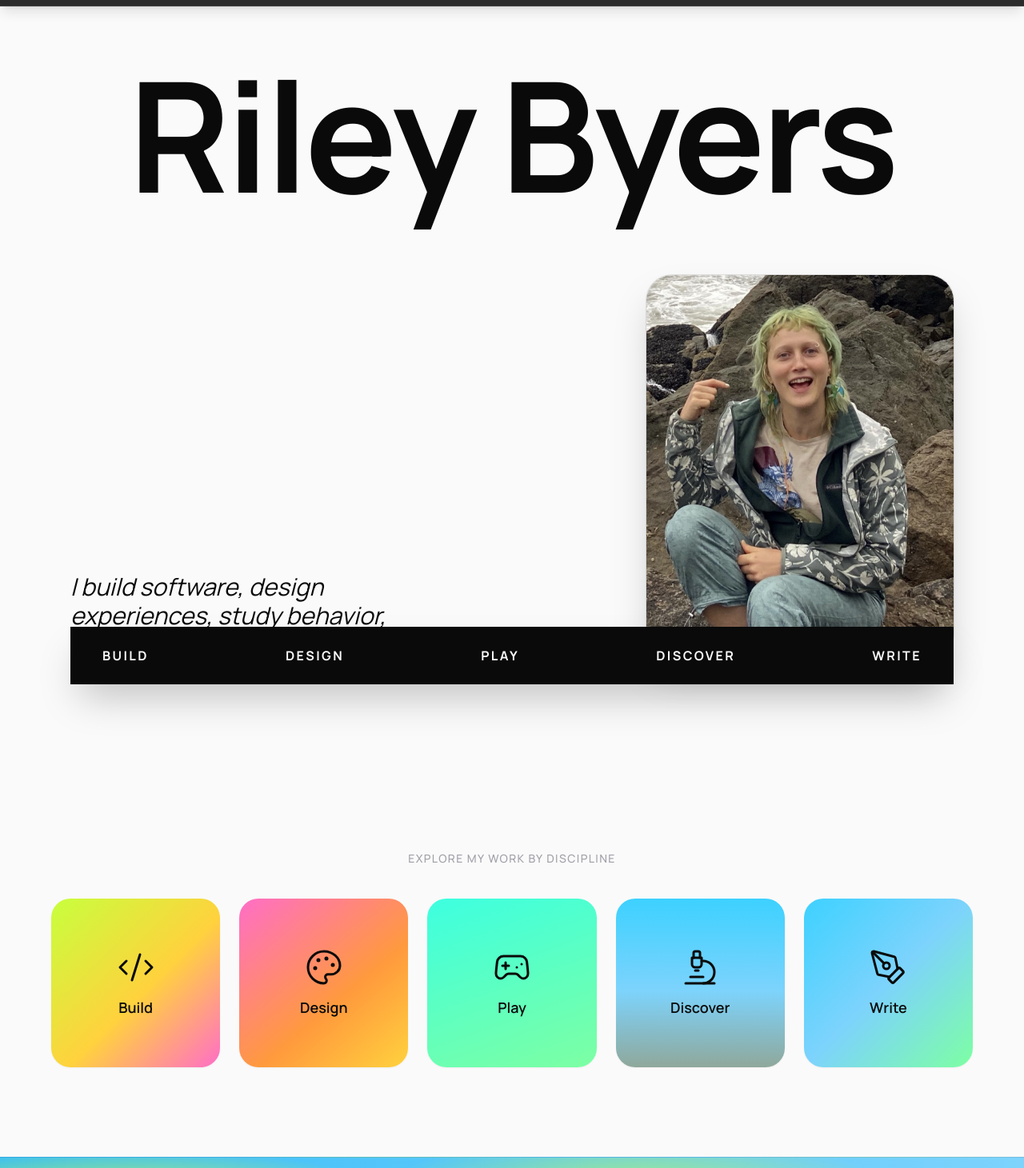
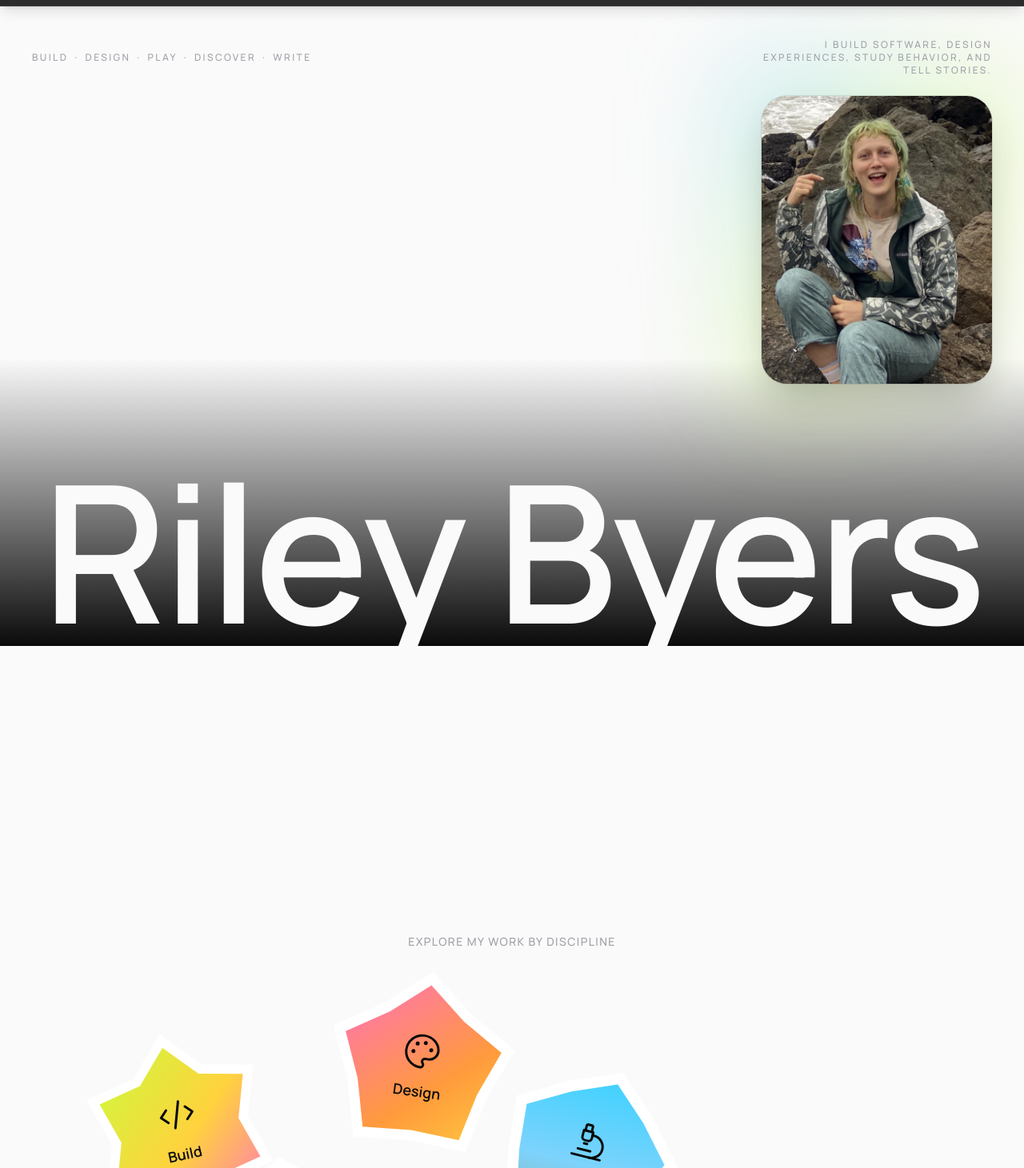
Before and after one commit to rileyb3/portfolio, a Next.js app: page / in a window 1280 px wide. Shown: the part 29-1490 px from the top of the page at 80% size. Built offline with nearby package versions, Linux system fonts and the light colour scheme.

Commit message:
Revert Hero/Disciplines to the scroll-animated version

```diff
--- a/src/components/Disciplines.tsx
+++ b/src/components/Disciplines.tsx
@@ -28,22 +28,75 @@ const tiles = categories.map((c) => ({
   id: c.id,
 }));
 
-// Gave up on the star/blob shape experiment — two rounds of hand-drawn
-// clip-path polygons both landed badly (too sharp, illegible, overlaps
-// that didn't read as intentional). Plain rounded squares in an evenly
-// spaced grid, with the same bright gradients carrying the color/energy
-// instead of the outline.
-const gradients = [
-  "linear-gradient(135deg, #C8FF3D 0%, #FFD23D 55%, #FF6EC7 100%)",
-  "linear-gradient(140deg, #FF6EC7 0%, #FF9A3D 60%, #FFD23D 100%)",
-  "linear-gradient(160deg, #3DFFE0 0%, #7DFFA3 100%)",
-  "linear-gradient(180deg, #3DD1FF 0%, #7DD3FC 55%, #8FA89B 100%)",
-  "linear-gradient(135deg, #3DD1FF 0%, #7DD3FC 50%, #7DFFA3 100%)",
+// Five distinct blunt, rounded-point stars (5-6 points each, shallow
+// notches) — a deliberate walk-back from an earlier 14-point version that
+// was too sharp/spiky to hold an icon + word without clipping into the
+// points. Each is generated as outer/inner radius pairs around a center
+// so the interior stays a big, mostly-flat hexagon/pentagon rather than a
+// thin hub between long spikes.
+const starShapes = [
+  "polygon(50% 2%, 67% 20.6%, 91.6% 26%, 84% 50%, 91.6% 74%, 67% 79.4%, 50% 98%, 33% 79.4%, 8.4% 74%, 16% 50%, 8.4% 26%, 33% 20.6%)",
+  "polygon(50% 3%, 71.2% 20.9%, 94.7% 35.5%, 84.2% 61.1%, 77.6% 88%, 50% 86%, 22.4% 88%, 15.8% 61.1%, 5.3% 35.5%, 28.8% 20.9%)",
+  "polygon(50% 6%, 68% 18.8%, 88.1% 28%, 86% 50%, 88.1% 72%, 68% 81.2%, 50% 94%, 32% 81.2%, 11.9% 72%, 14% 50%, 11.9% 28%, 32% 18.8%)",
+  "polygon(57.8% 5.7%, 77.3% 23.6%, 94.6% 43.7%, 83.6% 67.8%, 69.7% 90.5%, 43.4% 87.4%, 17.6% 81.3%, 12.4% 55.3%, 10.3% 28.9%, 33.4% 15.8%)",
+  "polygon(61.9% 5.6%, 76.9% 23.1%, 94.4% 38.1%, 86.7% 59.8%, 82.5% 82.5%, 59.8% 86.7%, 38.1% 94.4%, 23.1% 76.9%, 5.6% 61.9%, 13.3% 40.2%, 17.5% 17.5%, 40.2% 13.3%)",
+];
+
+// A clip-path shape like this doesn't play well with a CSS border (the
+// border box is rectangular and gets chopped at odd angles) — instead each
+// tile is two nested elements sharing its own clip-path: an outer one
+// filled solid white (the page background) and, via padding, a thick
+// visible margin, and an inset inner one filled with the tile's gradient.
+// Wherever two tiles overlap, that opaque white margin shows through as a
+// clean gap between them rather than the colors muddying — the padding
+// has to be chunky (not a hairline) for that gap to actually read at this
+// scale.
+const outlineColor = "#ffffff";
+
+// Bright, non-uniform gradients per tile — genuinely different hues rather
+// than tints of the same accent, per "bright colors" + "gradient". rotate
+// feeds a single JS-computed transform (see render) rather than Tailwind's
+// rotate-* utilities, since those and an inline `style.transform` would
+// fight over the same CSS property — inline style always wins, silently
+// no-op'ing the classes. Positions are spaced for partial, not total,
+// overlap — total overlap was swallowing whichever tile ended up behind.
+const blobStyle = [
+  {
+    top: "36%",
+    left: "14%",
+    rotate: -12,
+    gradient: "linear-gradient(135deg, #C8FF3D 0%, #FFD23D 55%, #FF6EC7 100%)",
+  },
+  {
+    top: "22%",
+    left: "40%",
+    rotate: 8,
+    gradient: "linear-gradient(140deg, #FF6EC7 0%, #FF9A3D 60%, #FFD23D 100%)",
+  },
+  {
+    top: "62%",
+    left: "26%",
+    rotate: -8,
+    gradient: "linear-gradient(160deg, #3DFFE0 0%, #7DFFA3 100%)",
+  },
+  {
+    top: "42%",
+    left: "58%",
+    rotate: 14,
+    gradient: "linear-gradient(180deg, #3DD1FF 0%, #7DD3FC 55%, #8FA89B 100%)",
+  },
+  {
+    top: "66%",
+    left: "68%",
+    rotate: -10,
+    gradient: "linear-gradient(135deg, #3DD1FF 0%, #7DD3FC 50%, #7DFFA3 100%)",
+  },
 ];
 
 export default function Disciplines() {
   const ref = useRef<HTMLDivElement>(null);
   const [visible, setVisible] = useState(false);
+  const [hoveredId, setHoveredId] = useState<string | null>(null);
 
   useEffect(() => {
     const el = ref.current;
@@ -62,42 +115,70 @@ export default function Disciplines() {
   }, []);
 
   return (
-    // Normal flow now — no negative margin/overlap trick, since Hero no
-    // longer has a sticky element that needs covering. bg-paper matches
-    // Hero above and the rest of the landing page below.
     <section
       id="disciplines"
       ref={ref}
-      className="scroll-mt-6 bg-paper px-6 py-20 text-center sm:py-28"
+      // min-h-[85vh] is a safety floor, not the main mechanism: this section
+      // rides up over Hero via -mt-[70vh] and (at z-20, above Hero's z-10)
+      // is what hides Hero's sticky name/photo once you scroll past it. The
+      // canvas below (h-[60-70vh] depending on breakpoint) plus its own
+      // padding/heading already clears the required 70vh on its own — this
+      // floor only kicks in on unusually short viewports, so it shouldn't
+      // add visible extra empty space beyond what the content needs. bg-paper
+      // matches Hero above it — this and Hero are a deliberate light
+      // "opening chapter"; everything from AccentBand down now matches too
+      // (see those components), so the whole landing page reads as one
+      // consistent light theme, with only Header/About/Footer staying dark.
+      className="relative z-20 -mt-[70vh] min-h-[85vh] scroll-mt-6 rounded-t-[3rem] bg-paper px-6 pb-16 pt-10 text-center sm:pt-14"
     >
       <div className="mx-auto max-w-6xl">
-        <h2 className="mb-10 text-sm font-medium uppercase tracking-widest text-muted">
+        <h2 className="mb-6 text-sm font-medium uppercase tracking-widest text-muted">
           Explore my work by discipline
         </h2>
-        <div className="grid grid-cols-2 gap-4 sm:grid-cols-3 sm:gap-6 lg:grid-cols-5">
+        {/* Relative canvas the tiles are pinned into by (top%, left%) —
+            spaced for partial overlap so the white gap ring reads as
+            deliberate rather than the tiles fighting for the same spot. */}
+        <div className="relative mx-auto h-[60vh] w-full sm:h-[65vh] lg:h-[70vh]">
           {tiles.map((tile, i) => {
             const Icon = iconMap[tile.id] ?? Images;
+            const shape = starShapes[i % starShapes.length];
+            const { top, left, rotate, gradient } =
+              blobStyle[i % blobStyle.length];
+            const entranceScale = visible ? 1 : 0.85;
+            const hoverScale = hoveredId === tile.id ? 1.08 : 1;
             return (
               <Link
                 key={tile.id}
                 href={tile.href}
+                onMouseEnter={() => setHoveredId(tile.id)}
+                onMouseLeave={() => setHoveredId(null)}
                 style={{
-                  background: gradients[i % gradients.length],
+                  top,
+                  left,
+                  zIndex: hoveredId === tile.id ? 10 : i,
                   transitionDelay: visible ? `${i * 60}ms` : "0ms",
+                  clipPath: shape,
+                  backgroundColor: outlineColor,
+                  transform: `translate(-50%, -50%) rotate(${rotate}deg) scale(${
+                    entranceScale * hoverScale
+                  })`,
                 }}
-                className={`group flex aspect-square flex-col items-center justify-center gap-3 rounded-3xl p-6 text-ink shadow-sm transition-all duration-500 ease-out hover:scale-[1.03] hover:shadow-lg ${
-                  visible
-                    ? "translate-y-0 opacity-100"
-                    : "translate-y-4 opacity-0"
+                className={`group absolute flex aspect-square w-44 shrink-0 p-[14px] transition-all duration-500 ease-out sm:w-56 sm:p-[18px] lg:w-64 ${
+                  visible ? "opacity-100" : "opacity-0"
                 }`}
+              >
+                <div
+                  style={{ clipPath: shape, background: gradient }}
+                  className="flex h-full w-full flex-col items-center justify-center gap-3 p-6 text-center text-ink"
                 >
                   <Icon
                     className="h-10 w-10 transition-transform duration-300 group-hover:scale-110 sm:h-12 sm:w-12"
                     strokeWidth={1.5}
                   />
-                <span className="text-base font-semibold sm:text-lg">
+                  <span className="text-base font-semibold leading-snug sm:text-lg">
                     {tile.label}
                   </span>
+                </div>
               </Link>
             );
           })}
--- a/src/components/Hero.tsx
+++ b/src/components/Hero.tsx
@@ -1,35 +1,93 @@
+"use client";
+
+import { useEffect, useState } from "react";
 import Link from "next/link";
 import { profile, categories } from "@/data/projects";
 
-// Name leads — it's the first thing on the page, full stop, big and black
-// on white with nothing above it but the (separate, dark) site header.
-// Everything from the reference (photo, tagline, the bold bar of
-// discipline links) comes after it as a secondary block, not before it.
-// White theme, scoped to this + Disciplines.tsx below; everything else
-// (Header, About, Footer) stays on the original dark theme untouched.
+// White-theme, Akihiko/Palmer-inspired redesign of the landing hero — this
+// (plus Disciplines.tsx below it) is deliberately scoped as its own light
+// "opening chapter": the rest of the site (Header, About, every other
+// section from AccentBand down) stays on the original dark theme
+// untouched, so this is a controlled experiment rather than a site-wide
+// re-theme. Header renders as an opaque dark bar regardless of what's
+// beneath it, so a light hero under a dark nav reads fine with no changes
+// there either.
 export default function Hero() {
+  // Photo drifts upward as you scroll, but slower than the page itself
+  // (classic parallax). Uses a continuous rAF loop that eases the
+  // displayed offset toward the scroll-derived target every frame
+  // (lerp), rather than jumping straight to a hard-clamped value on each
+  // scroll event — that clamp-on-event approach was what caused the
+  // abrupt "hits max drift and instantly freezes" stop.
+  const [photoOffset, setPhotoOffset] = useState(0);
+
+  useEffect(() => {
+    let raf = 0;
+    let current = 0;
+    function frame() {
+      const scrollY = window.scrollY;
+      const vh = window.innerHeight;
+      const maxDrift = vh * 0.3;
+      const target = -Math.min(scrollY * 0.3, maxDrift);
+      current += (target - current) * 0.08; // lerp factor — lower = softer/laggier
+      setPhotoOffset(current);
+      raf = requestAnimationFrame(frame);
+    }
+    raf = requestAnimationFrame(frame);
+    return () => cancelAnimationFrame(raf);
+  }, []);
+
   return (
-    <section id="top" className="relative overflow-hidden bg-paper">
-      <div className="px-6 pt-10 sm:px-10 sm:pt-16">
-        <h1 className="text-center font-sans text-6xl font-bold leading-none tracking-tight text-ink sm:text-[9rem] lg:text-[12rem]">
-          {profile.name}
-        </h1>
+    // Outer section is taller than one screen — that extra height is the
+    // runway the sticky photo holds, and separately the runway the name's
+    // own wrapper (below) holds before it releases too.
+    <section id="top" className="relative h-[208vh]">
+      <div
+        className="sticky top-0 h-screen overflow-hidden"
+        // White at the top (where the meta row + photo card sit) fading
+        // down to black by the bottom (where the name lives) — the name
+        // is fixed white text now (no more color animation), and this
+        // gradient is what makes white-on-white at the top vs. white text
+        // reading cleanly lower down both work, with a soft transition
+        // between rather than a hard cut.
+        style={{
+          background:
+            "linear-gradient(to bottom, #fafafa 0%, #fafafa 55%, #0a0a0a 100%)",
+        }}
+      >
+        {/* Meta row — the "Quick Links / Based in Tokyo, Art Director"
+            beat from the reference, adapted into real, clickable nav
+            (each discipline links to its own page) rather than inert
+            decoration. */}
+        <div className="absolute inset-x-0 top-0 z-20 flex items-center justify-between px-6 pt-8 text-[0.65rem] font-medium uppercase tracking-[0.2em] text-muted sm:px-10 sm:pt-10 sm:text-xs">
+          <ul className="flex flex-wrap items-center gap-x-2 gap-y-1">
+            {categories.map((c, i) => (
+              <li key={c.id} className="flex items-center gap-2">
+                {i > 0 && <span aria-hidden="true">·</span>}
+                <Link href={`/${c.id}`} className="transition hover:text-ink">
+                  {c.label}
+                </Link>
+              </li>
+            ))}
+          </ul>
+          <span className="hidden max-w-xs text-right sm:block">
+            {profile.tagline}
+          </span>
         </div>
 
-      <div className="mx-auto mt-14 max-w-6xl px-6 sm:mt-20">
-        <div className="grid items-end gap-10 sm:grid-cols-2 sm:gap-16">
-          <p className="max-w-md text-xl italic leading-snug text-ink sm:text-2xl lg:text-3xl">
-            {profile.tagline}
-          </p>
-
-          {/* Photo: bounded card with a soft blue/green glow behind it —
-              an "ocean, not literal" feel rather than a flat cutout edge. */}
-          <div className="relative sm:ml-auto">
+        {/* Photo: a bounded, framed card in the upper right, with a soft
+            blue/green glow behind it for an "ocean, not literal" feel
+            rather than a flat cutout edge. Card + glow move together with
+            the same parallax drift the old full-bleed photo used. */}
+        <div
+          className="absolute right-6 top-24 z-10 will-change-transform sm:right-10 sm:top-28"
+          style={{ transform: `translateY(${photoOffset}px)` }}
+        >
           <div
             className="absolute -inset-10 -z-10 rounded-[3rem] bg-gradient-to-br from-accent2/50 via-accent/25 to-transparent blur-3xl"
             aria-hidden="true"
           />
-            <div className="aspect-[4/5] w-full max-w-sm overflow-hidden rounded-[2rem] shadow-2xl ring-1 ring-ink/10 sm:ml-auto">
+          <div className="aspect-[4/5] w-[46vw] max-w-[220px] overflow-hidden rounded-[2rem] shadow-2xl ring-1 ring-ink/10 sm:w-72 sm:max-w-none">
             {/* eslint-disable-next-line @next/next/no-img-element */}
             <img
               src={profile.photoSrc}
@@ -40,23 +98,21 @@ export default function Hero() {
         </div>
       </div>
 
-        {/* The "crisp bar" from the reference — a solid, high-contrast
-            band of discipline links, pulled up to overlap the photo/
-            tagline row above it rather than sitting quietly underneath. */}
-        <div className="relative z-10 -mt-8 flex flex-wrap items-center justify-center gap-x-8 gap-y-3 bg-ink px-6 py-5 text-paper shadow-2xl sm:-mt-10 sm:justify-between sm:px-10 sm:py-6">
-          {categories.map((c) => (
-            <Link
-              key={c.id}
-              href={`/${c.id}`}
-              className="text-sm font-bold uppercase tracking-[0.15em] transition hover:text-accent sm:text-base"
-            >
-              {c.label}
-            </Link>
-          ))}
+      {/* Name: wrapper's natural top is 70vh down the page, so a slice of
+          it peeks up from the bottom edge at scroll=0. Scrolling moves it
+          up in normal flow (1:1 with the page) until it hits the sticky
+          threshold below (top-[60%] = 60vh) at scrollY≈10vh, where it
+          locks. Plain live text, sized big enough that it runs off both
+          edges of the screen — globals.css sets overflow-x:hidden so that
+          doesn't create a horizontal scrollbar. Fixed white, no color
+          animation — it sits in the black portion of the gradient above,
+          so it's legible without needing to shift color as Disciplines
+          (below, -mt-[70vh]) rises to cover it around scroll≈38-78vh. */}
+      <div className="absolute inset-x-0 top-[70vh] z-10 h-[138vh]">
+        <h1 className="pointer-events-none sticky top-[60%] mx-auto w-fit whitespace-nowrap font-sans text-5xl font-semibold leading-none tracking-tight text-paper sm:text-[12rem] lg:text-[15rem]">
+          {profile.name}
+        </h1>
       </div>
-      </div>
-
-      <div className="h-16 sm:h-24" />
     </section>
   );
 }
```
Lines whose indentation alone changed are shown as unchanged.
